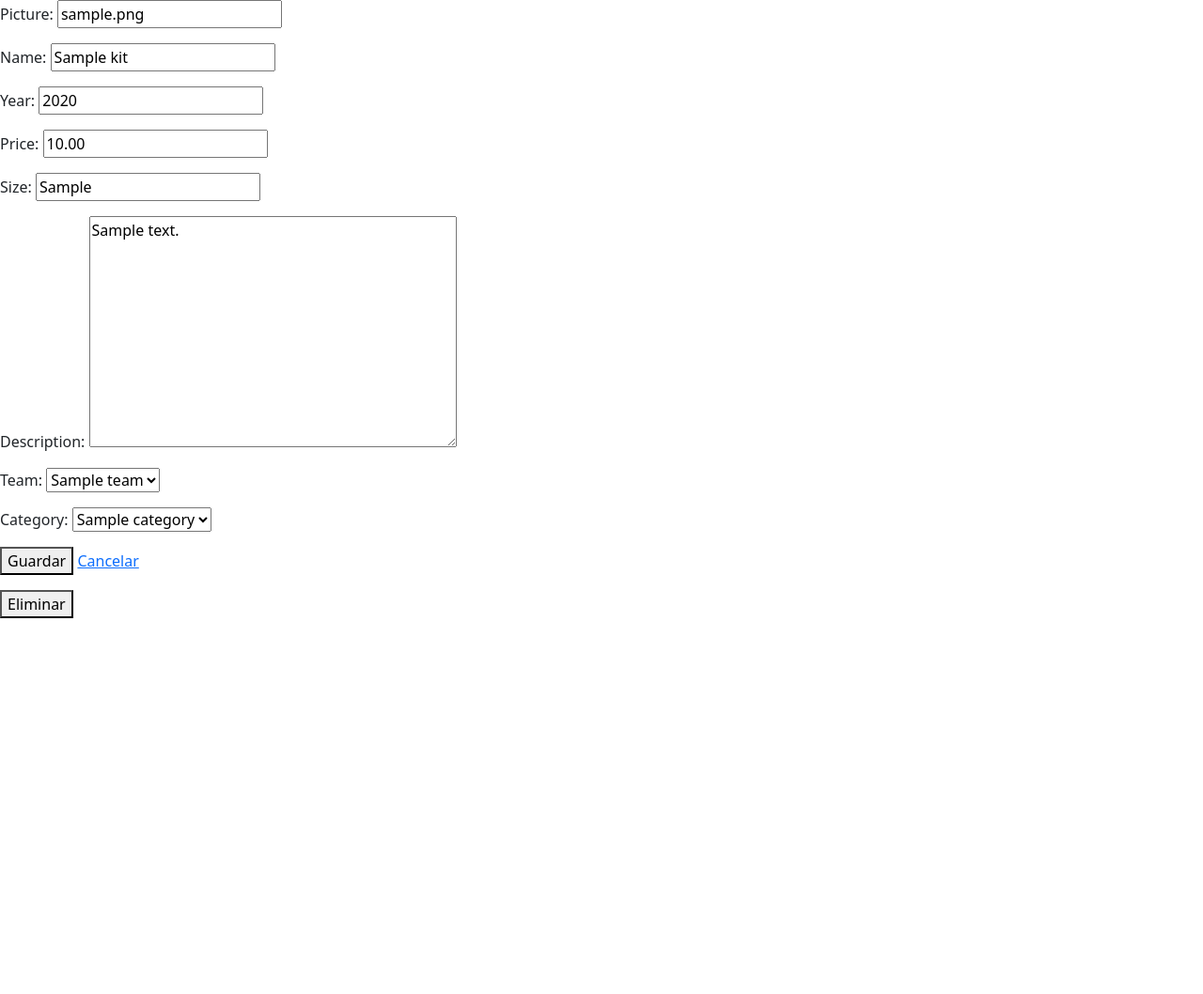
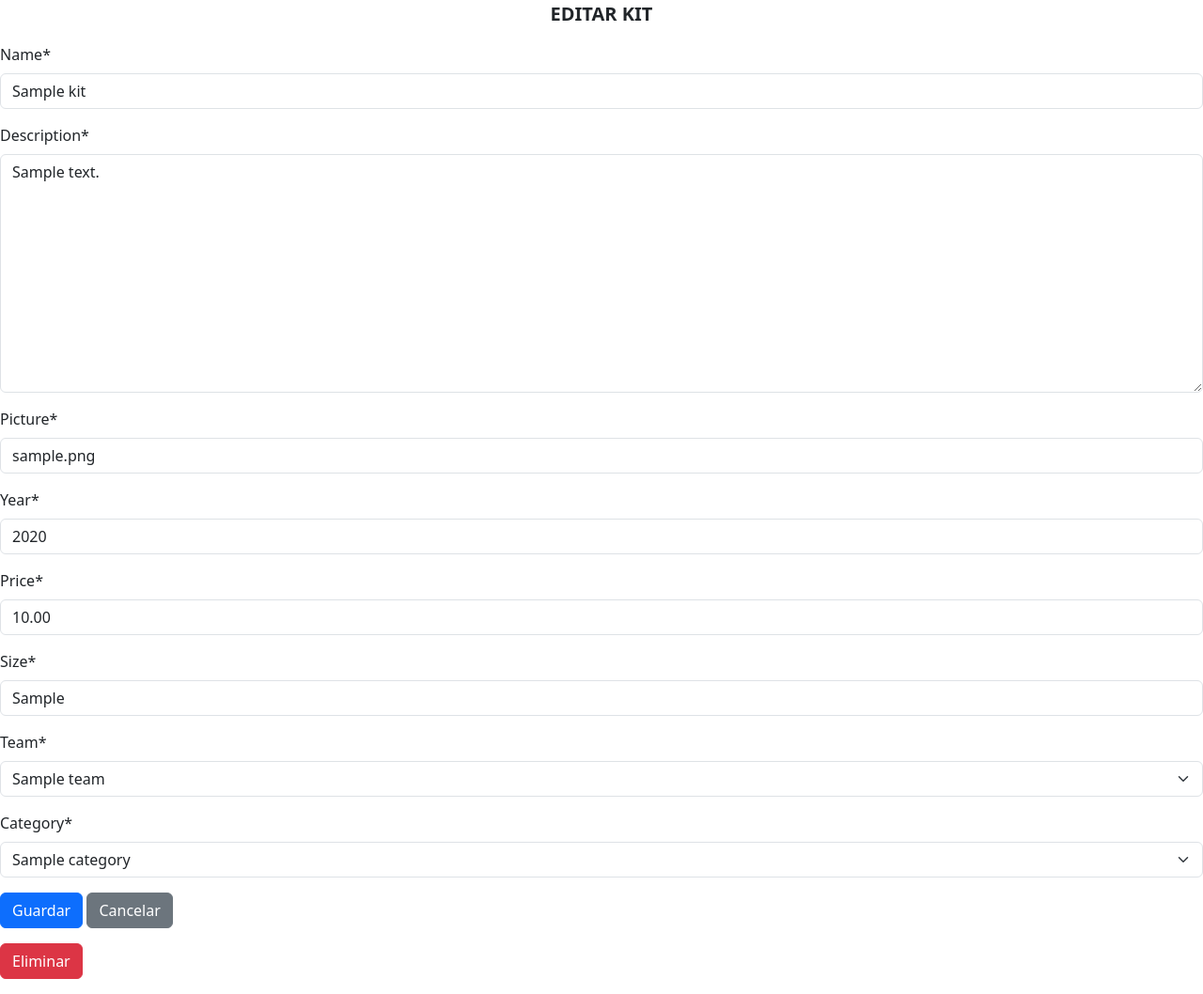
Before and after one commit to dalo12/django-kits-store, a Django app: page /kits/edit/1 in a window 1280 px wide. Shown: the whole page at 94% size. Before the commit the page ends 658 px from the top, so only its background shows below. Run offline with Django 5.2, Linux system fonts and the light colour scheme; tables that the repository leaves empty hold one stand-in row (values such as "Sample post"); some libraries are stand-ins or nearby versions.

Commit message:
We have a fancy interface now

```diff
--- a/kitsStore/kits_management/models.py
+++ b/kitsStore/kits_management/models.py
@@ -19,11 +19,11 @@ class Team(models.Model):
         return self.name
 
 class Kit(models.Model):
+    name = models.CharField(max_length = 64)
+    description = models.TextField()
     picture = models.URLField()
-    name = models.CharField(max_length = 64)
     year = models.DecimalField(max_digits = 4, decimal_places = 0)
     price = models.DecimalField(max_digits = 10, decimal_places = 2)
     size = models.CharField(max_length=64)
-    description = models.TextField()
     team = models.ForeignKey(Team, on_delete=models.CASCADE, related_name="team_kits")
     category = models.ForeignKey(Category, on_delete=models.CASCADE, related_name="category_kits")
--- a/kitsStore/kits_management/templates/kits/edit.html
+++ b/kitsStore/kits_management/templates/kits/edit.html
@@ -1,16 +1,18 @@
 {% extends "kits/template.html" %}
+{% load crispy_forms_tags %}
 
 {% block cuerpo %}
+<p class="fw-bold text-center text-uppercase fs-5">Editar kit</p>
 <form method="post">
     {% csrf_token %}
-    {{ form.as_p }}
-    <button type="submit">Guardar</button>
-    <a href="../" type="button">Cancelar</a>
+    {{ form|crispy }}
+    <button type="submit" class="btn btn-primary">Guardar</button>
+    <a href="../" type="button" class="btn btn-secondary">Cancelar</a>
 </form>
 <form method="POST" action="../delete/{{kit.id}}">
     {% csrf_token %}
     <div>
-        <button type="submit">Eliminar</button>
+        <button type="submit" class="btn btn-danger">Eliminar</button>
     </div>
 </form>
 {% endblock cuerpo %}
```
Also changed, not shown: kitsStore/kits_management/templates/kits/create.html (+1 -7 lines).
